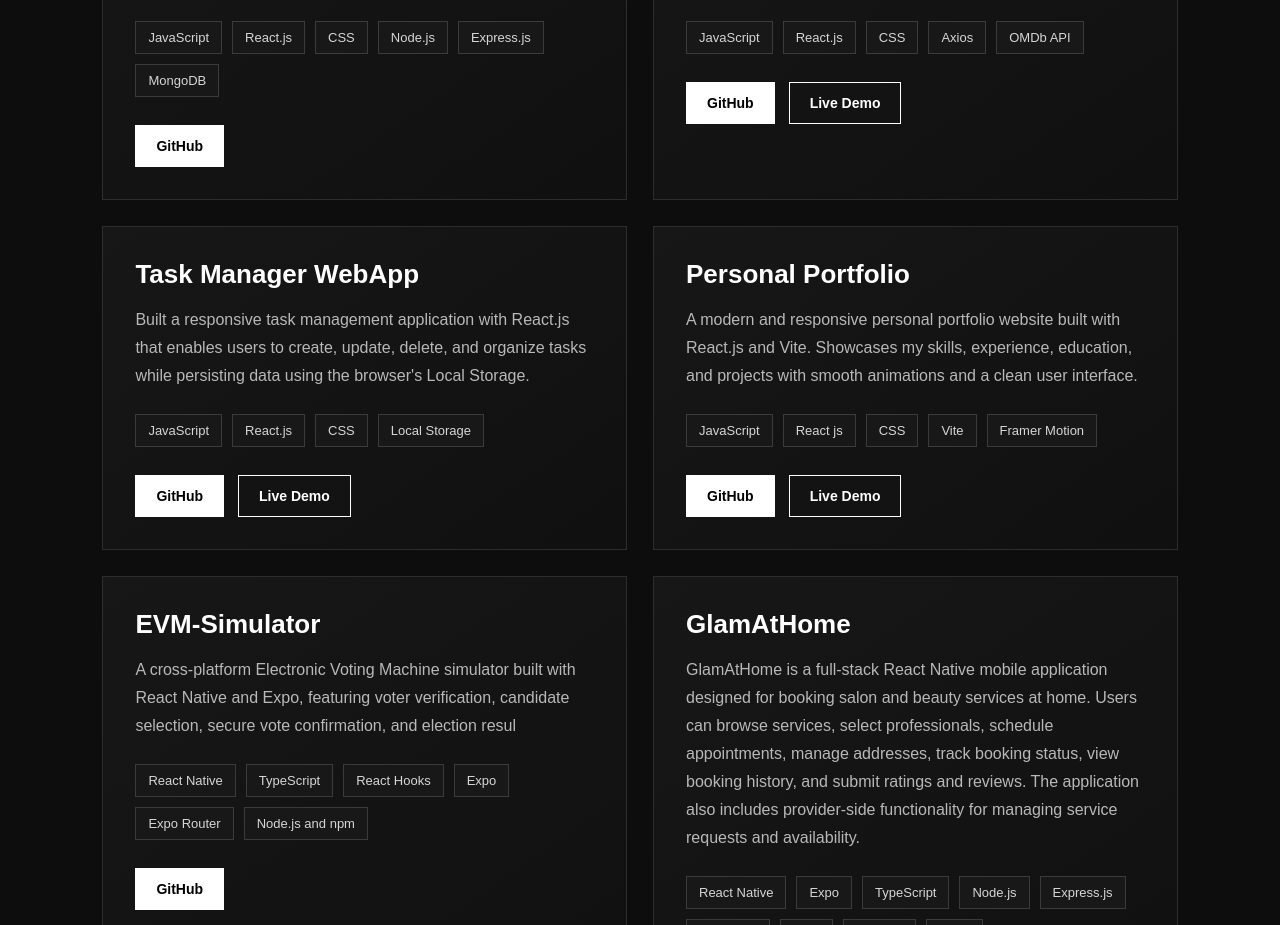
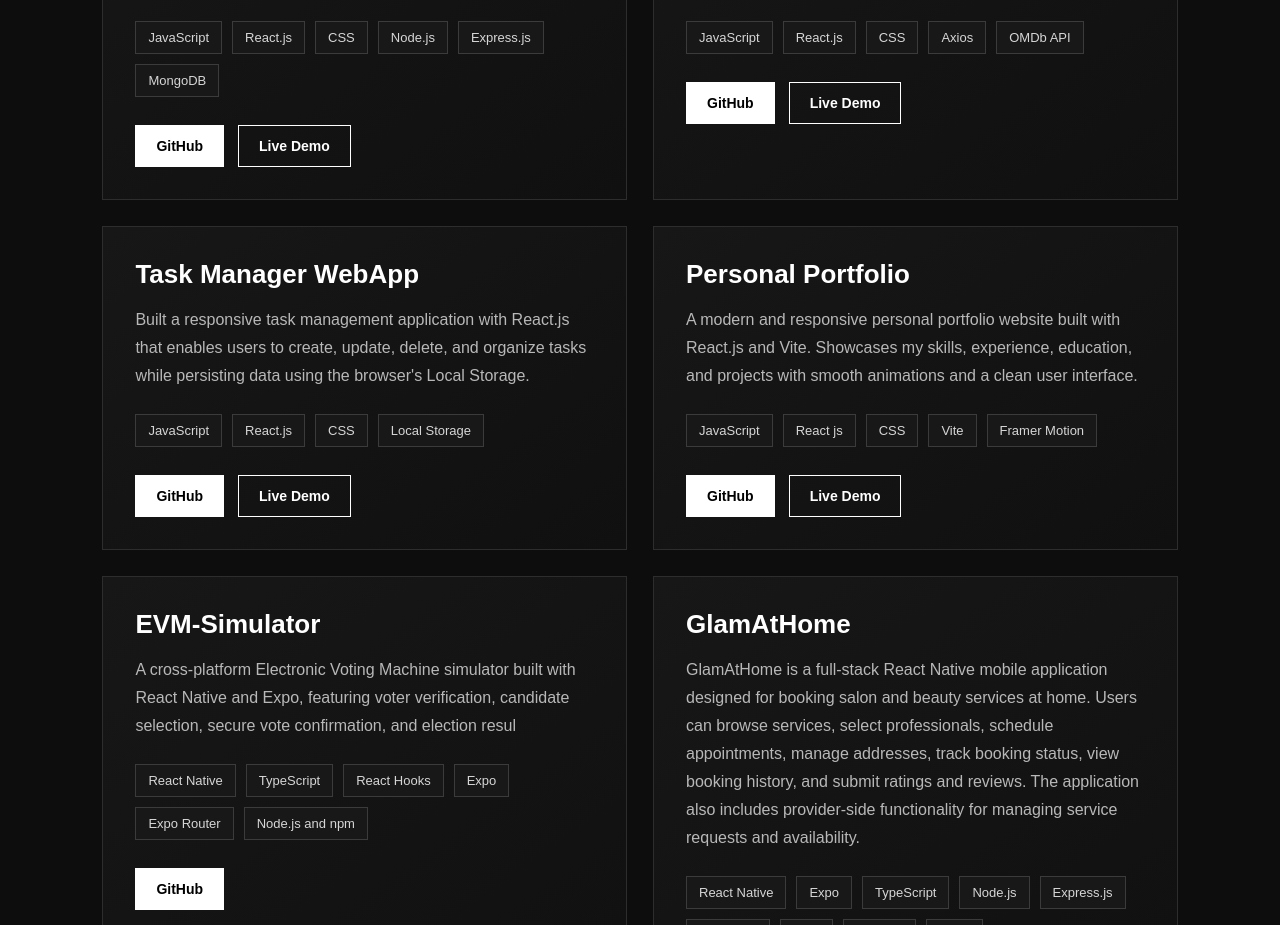
Before and after one commit to rajukr07/Raju-portfolio, a React (Vite) app: page / in a window 1280 px wide. Shown: the part 4660-5585 px from the top of the page. Built offline with nearby package versions, Linux system fonts and the light colour scheme.

Commit message:
Update Expense tracker live website

```diff
--- a/src/data/projects.js
+++ b/src/data/projects.js
@@ -6,7 +6,7 @@ export const projects = [
     technologies: ["JavaScript","React.js", "CSS","Node.js", "Express.js", "MongoDB",],
 
     github: "https://github.com/rajukr07/Expense-Tracker-MERN-.git",
-    live: "",
+    live: "https://expense-tracker-mern-iyfq.vercel.app/login",
   },
   {
     title: "Movie Explorer WebApp",
```
